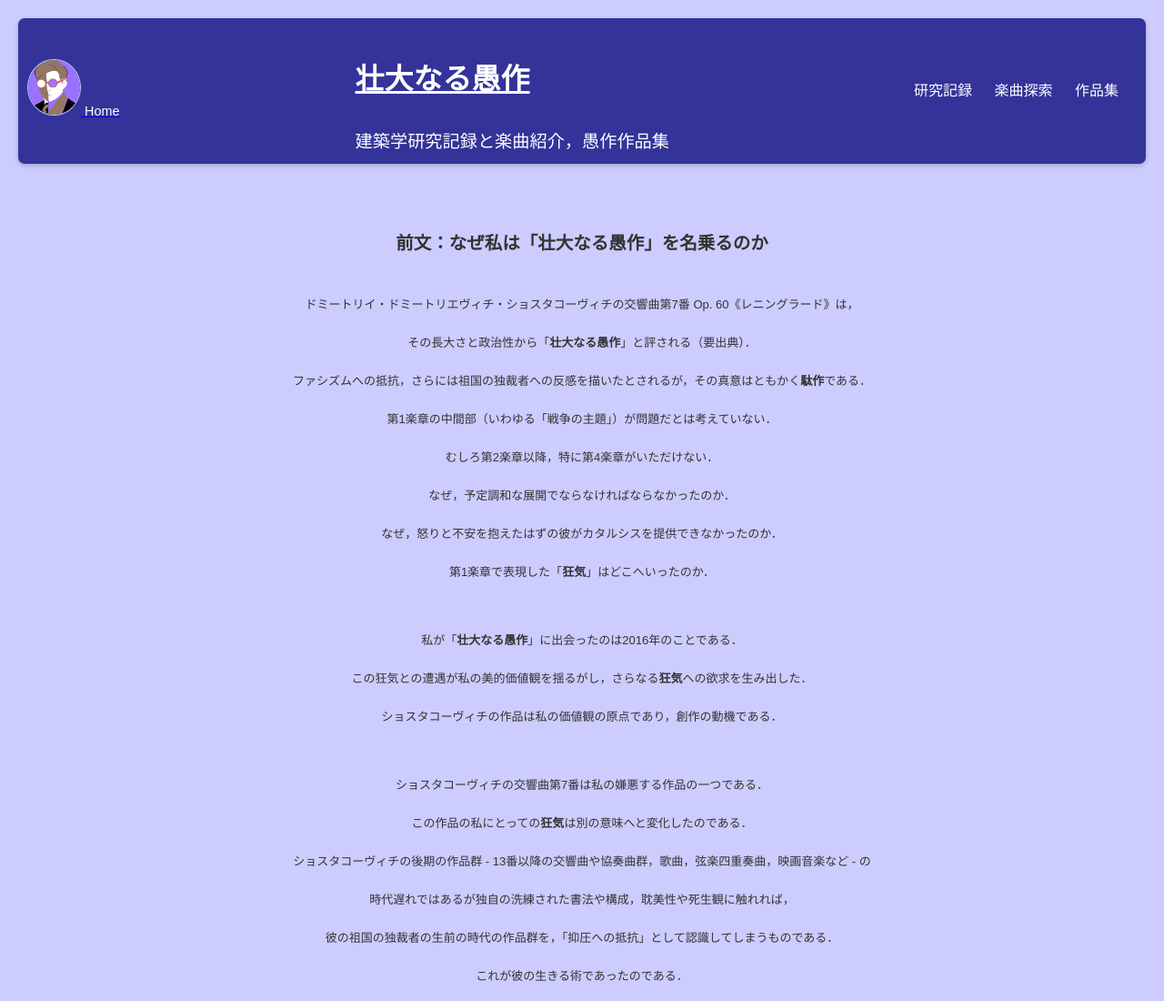
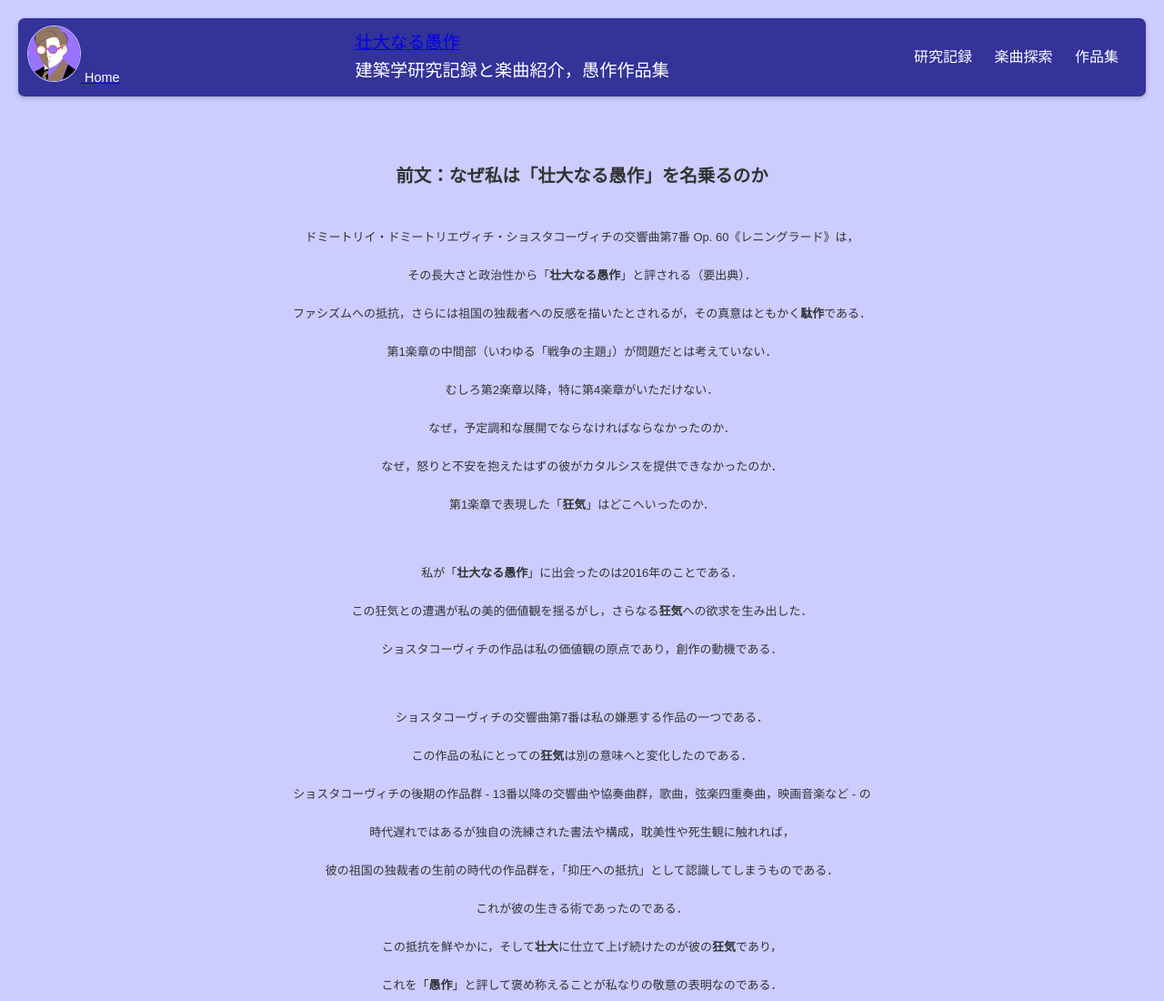
Before and after one commit to msw-dsch/msw-dsch.github.io, a plain HTML site: page index.html in a window 1280 px wide. Shown: the top 1100 px of the page at 91% size. Drawn offline with Linux system fonts and the light colour scheme.

Commit message:
Update header.html

```diff
--- a/header.html
+++ b/header.html
@@ -6,7 +6,7 @@
         </a>
     </div>
     <div class="citetitle">
-        <h1><a href="./introduction/index.html">壮大なる愚作</a></h1>
+        <a href="./introduction/index.html">壮大なる愚作</a>
         建築学研究記録と楽曲紹介，愚作作品集
     </div>
     <nav>
```
